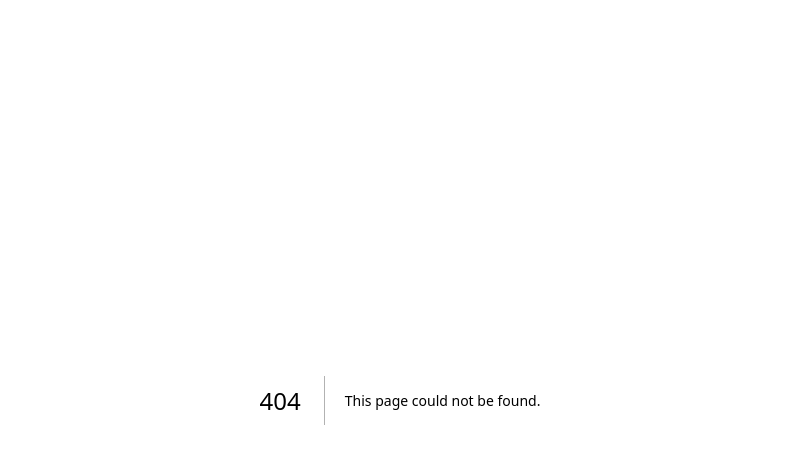
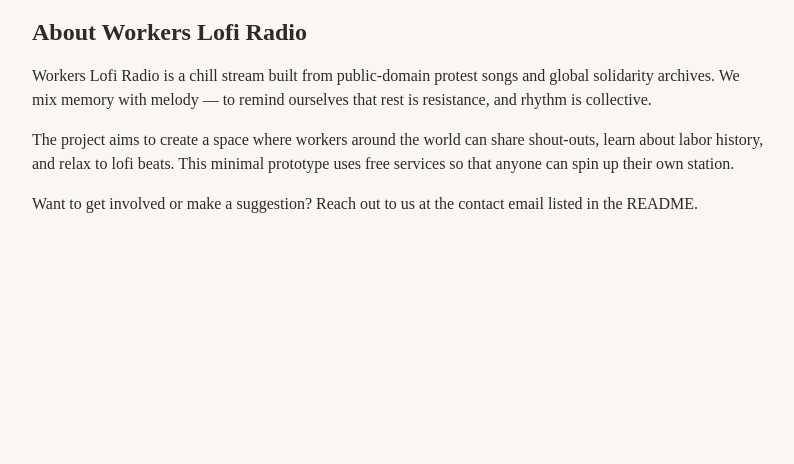
Before and after one commit to paulmartincurry/WorkersRadio, a Next.js app: page /about in a window 1280 px wide. Before the commit this address had no page. Shown: the top 464 px of the page, without its empty margins (240-1034 px from the left). Built offline with nearby package versions, Linux system fonts and the light colour scheme.

Commit message:
Create page.tsx

```diff
--- /dev/null
+++ b/app/about/page.tsx
@@ -0,0 +1,21 @@
+export default function AboutPage() {
+  return (
+    <main className="p-4 max-w-3xl mx-auto space-y-4">
+      <h1 className="text-2xl font-bold">About Workers Lofi Radio</h1>
+      <p>
+        Workers Lofi Radio is a chill stream built from public‑domain protest songs and
+        global solidarity archives. We mix memory with melody — to remind ourselves that
+        rest is resistance, and rhythm is collective.
+      </p>
+      <p>
+        The project aims to create a space where workers around the world can share
+        shout‑outs, learn about labor history, and relax to lofi beats. This minimal
+        prototype uses free services so that anyone can spin up their own station.
+      </p>
+      <p>
+        Want to get involved or make a suggestion? Reach out to us at the contact email
+        listed in the README.
+      </p>
+    </main>
+  );
+}
```
